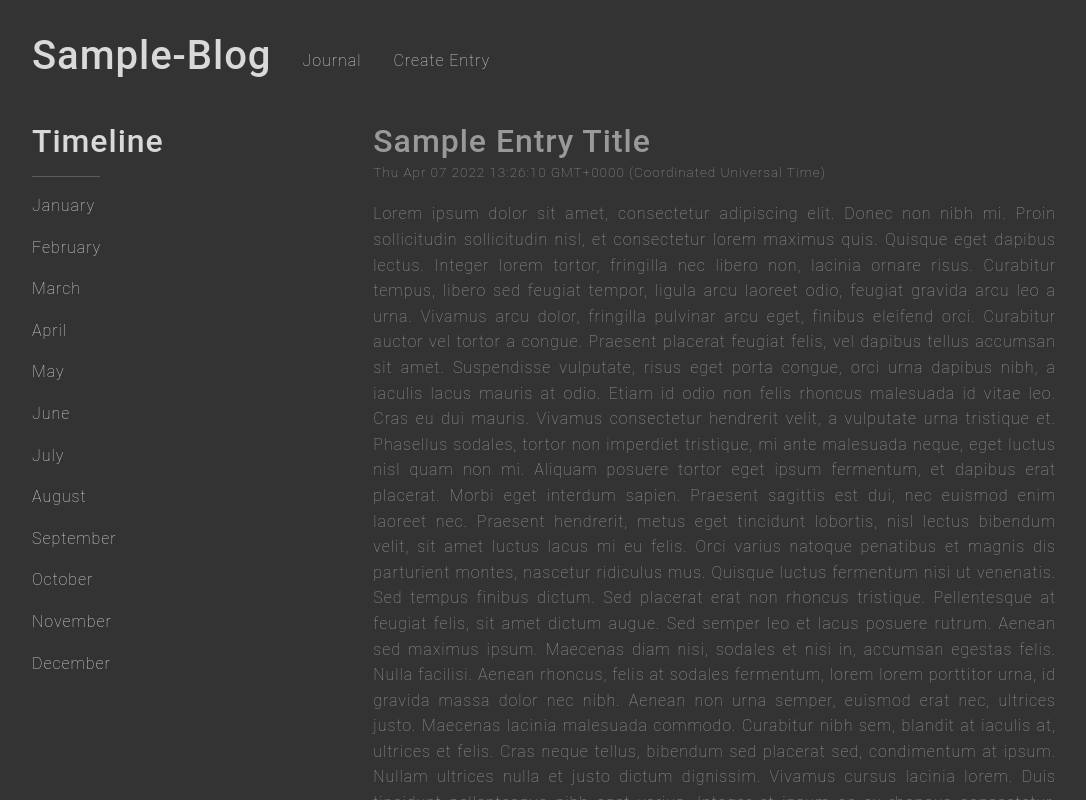
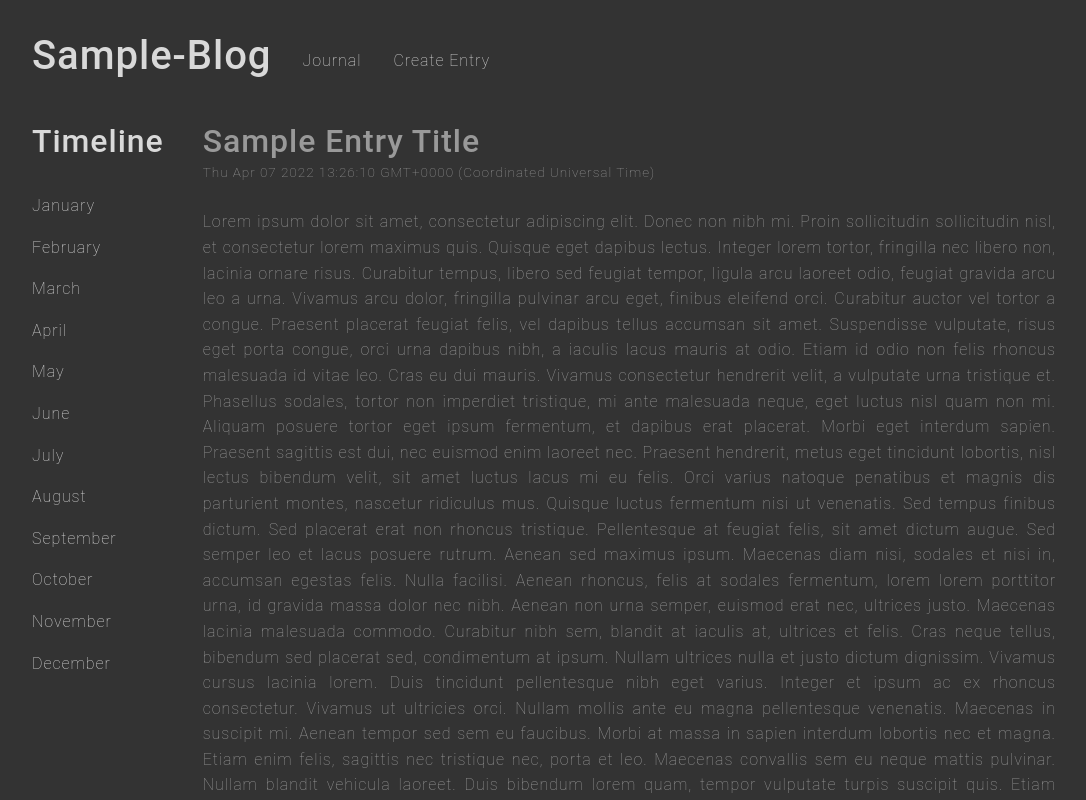
Before and after one commit to leicester70/sample-blog, a React (Create React App) app: page / in a window 1280 px wide. Shown: the top 800 px of the page, without its empty margins (96-1182 px from the left). Built offline with nearby package versions, Linux system fonts and the light colour scheme.

Commit message:
good shit

```diff
--- a/src/App.js
+++ b/src/App.js
@@ -17,8 +17,8 @@ function App() {
     <div className="App">
       <NavigationBar />
       <div className="main-content-container d-flex">
-        <div className='col-4'><TimeLine /></div>
-        <div className='col-8'>
+        <div className='col-4 col-md-4 col-lg-2'><TimeLine /></div>
+        <div className='col-8 col-md-8 col-lg-10'>
           <ViewEntry />
           <ViewEntry />
           <ViewEntry />
--- a/src/components/home/timeLine/style.css
+++ b/src/components/home/timeLine/style.css
@@ -1,4 +1,4 @@
 .tl-container{
     padding-right: 2em;
-    max-width: 100px;
+    max-width: 10px;
 }
--- a/src/components/home/timeLine/timeLine.js
+++ b/src/components/home/timeLine/timeLine.js
@@ -6,7 +6,7 @@ class timeLine extends Component {
     render() {
         return (
             <div className="tl-container">
-                <h2>Timeline</h2>
+                <h2 className='tl-header'>Timeline</h2>
                 <hr></hr>
                 <MonthSelect/>
             </div>
--- a/src/components/home/viewEntry/style.css
+++ b/src/components/home/viewEntry/style.css
@@ -1,4 +1,5 @@
 .entry-view-container{
+    margin-bottom: 6em;
     color: rgb(153, 153, 153);
 }
 
@@ -8,5 +9,5 @@
 }
 
 .blog-para{
-
+    margin-top: 1.5em;
 }
```
